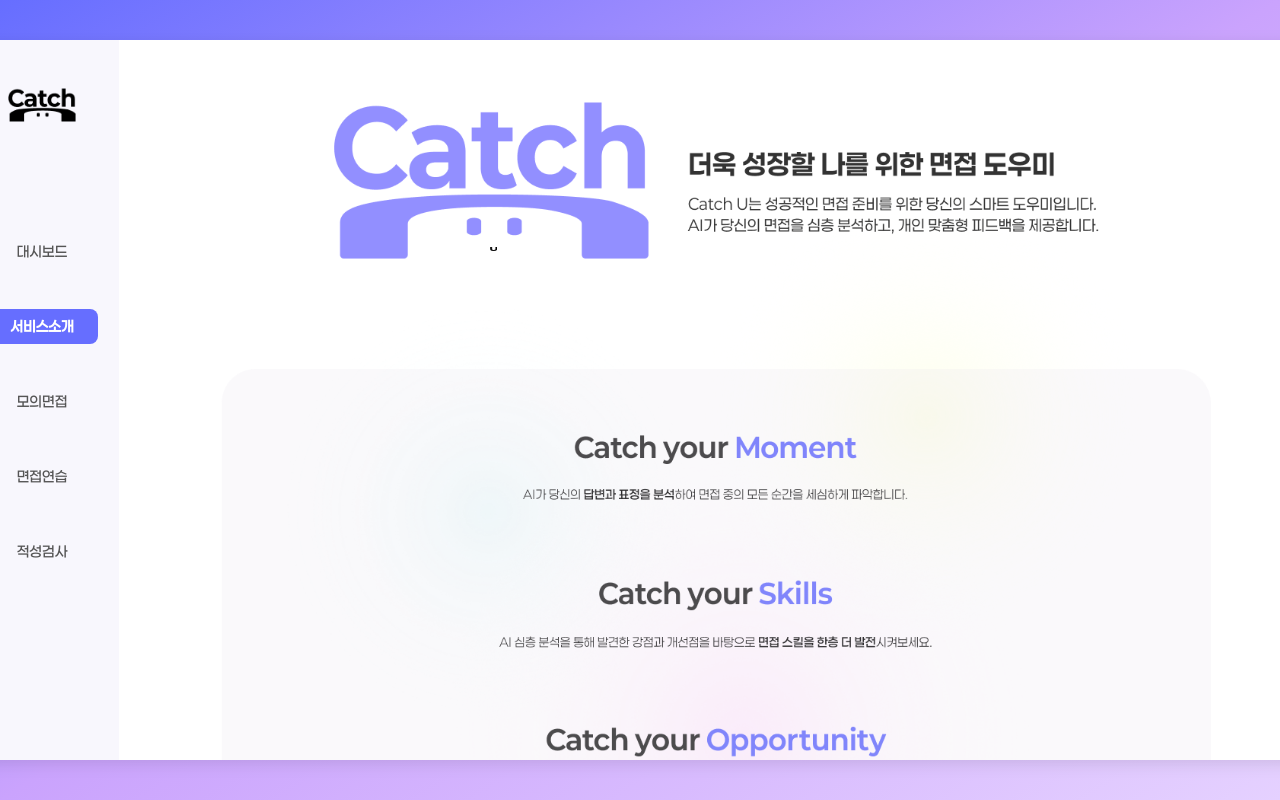
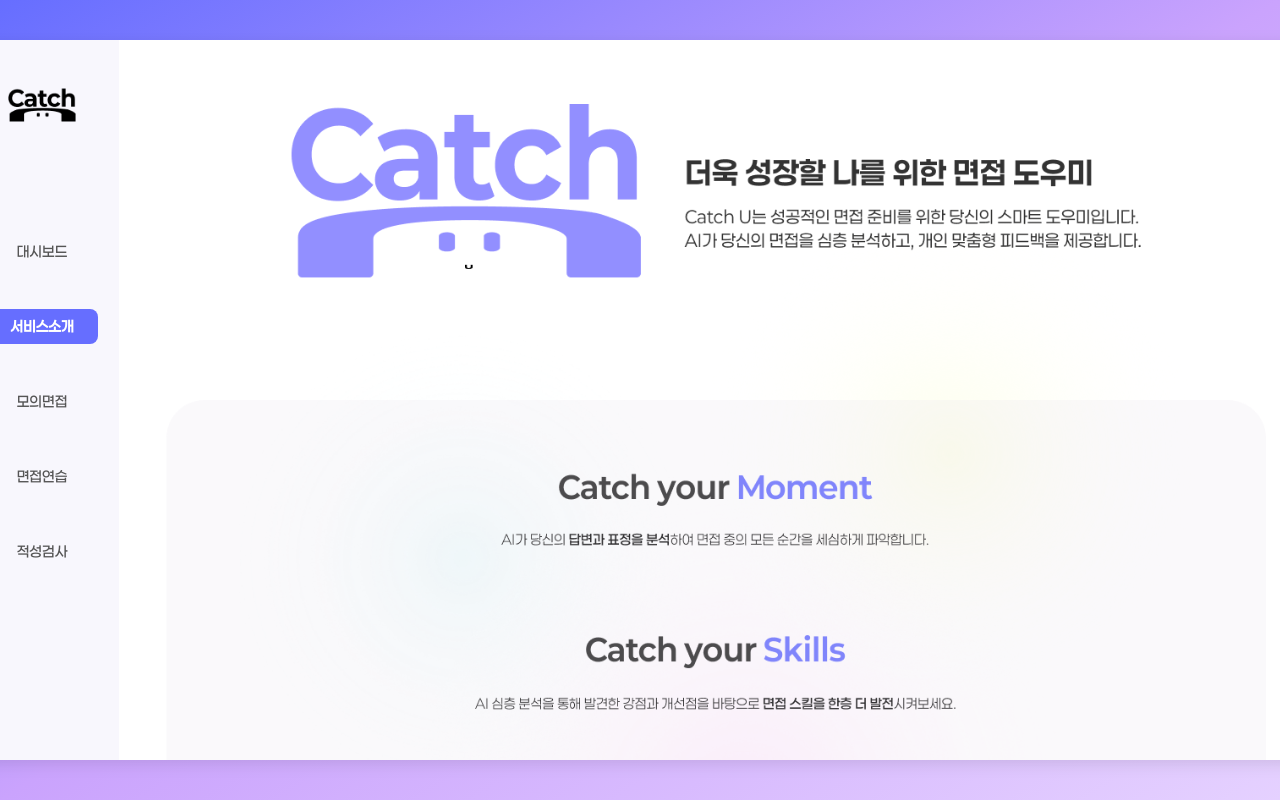
Before and after one commit to ZUZ1H3/CatchU, a React (Create React App) app: page /introduction in a window 1280 px wide. Shown: the top 800 px of the page. Built offline with nearby package versions, Linux system fonts and the light colour scheme; what chartjs-plugin-datalabels would draw is missing.

Commit message:
introduction image

```diff
--- a/src/style/Introduction.css
+++ b/src/style/Introduction.css
@@ -5,9 +5,7 @@
   }
 
   .intro-image {
-    width: 90%; /* 이미지가 컨테이너의 가로 길이에 맞춰서 늘어남 */
-    height: 90%;
+    width: 100%; /* 이미지가 컨테이너의 가로 길이에 맞춰서 늘어남 */
+    height: 100%;
     margin-top: 3em;
-    margin-bottom: 10em; /* 이미지 아래에 여백을 추가 */
-
   }
```
